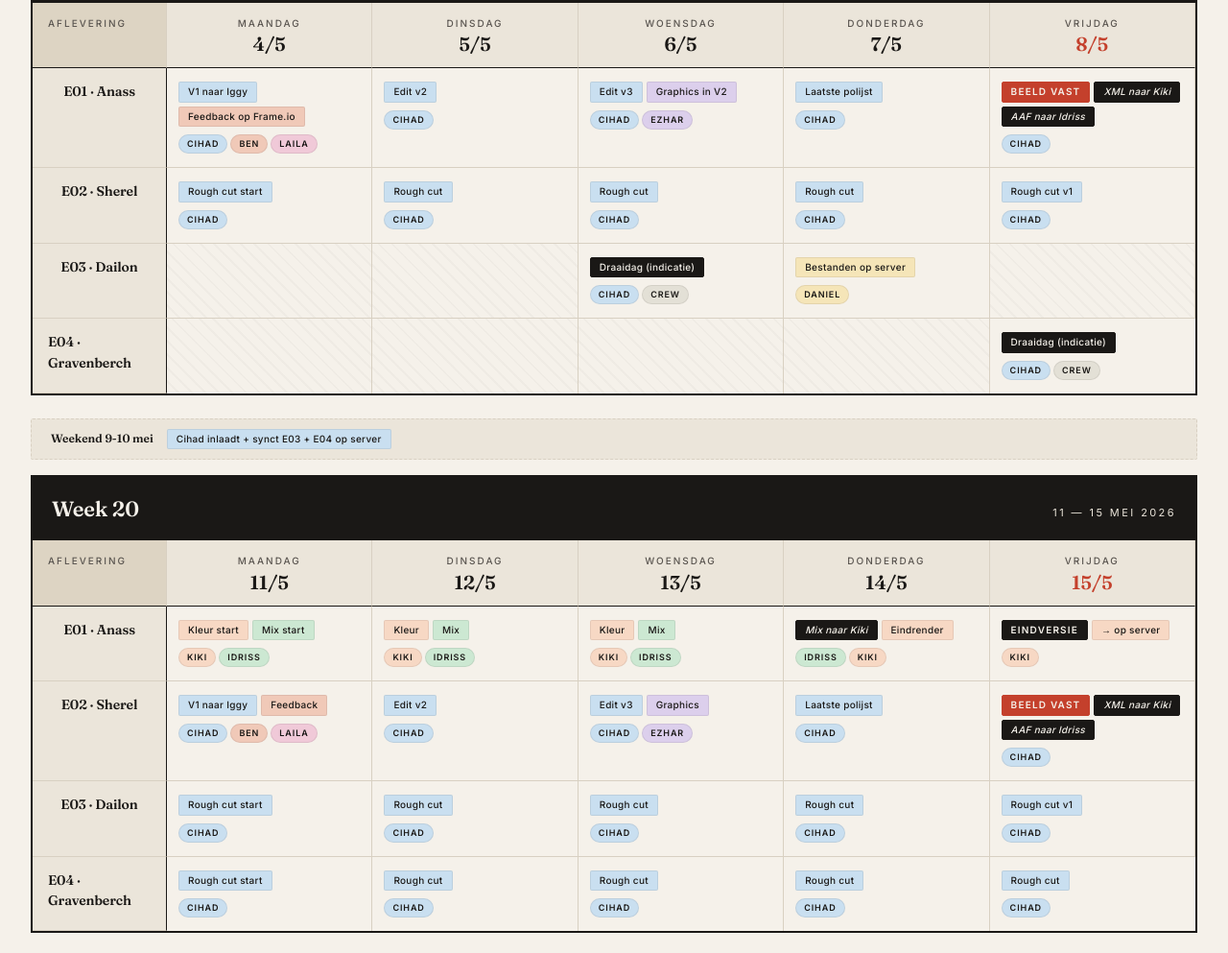
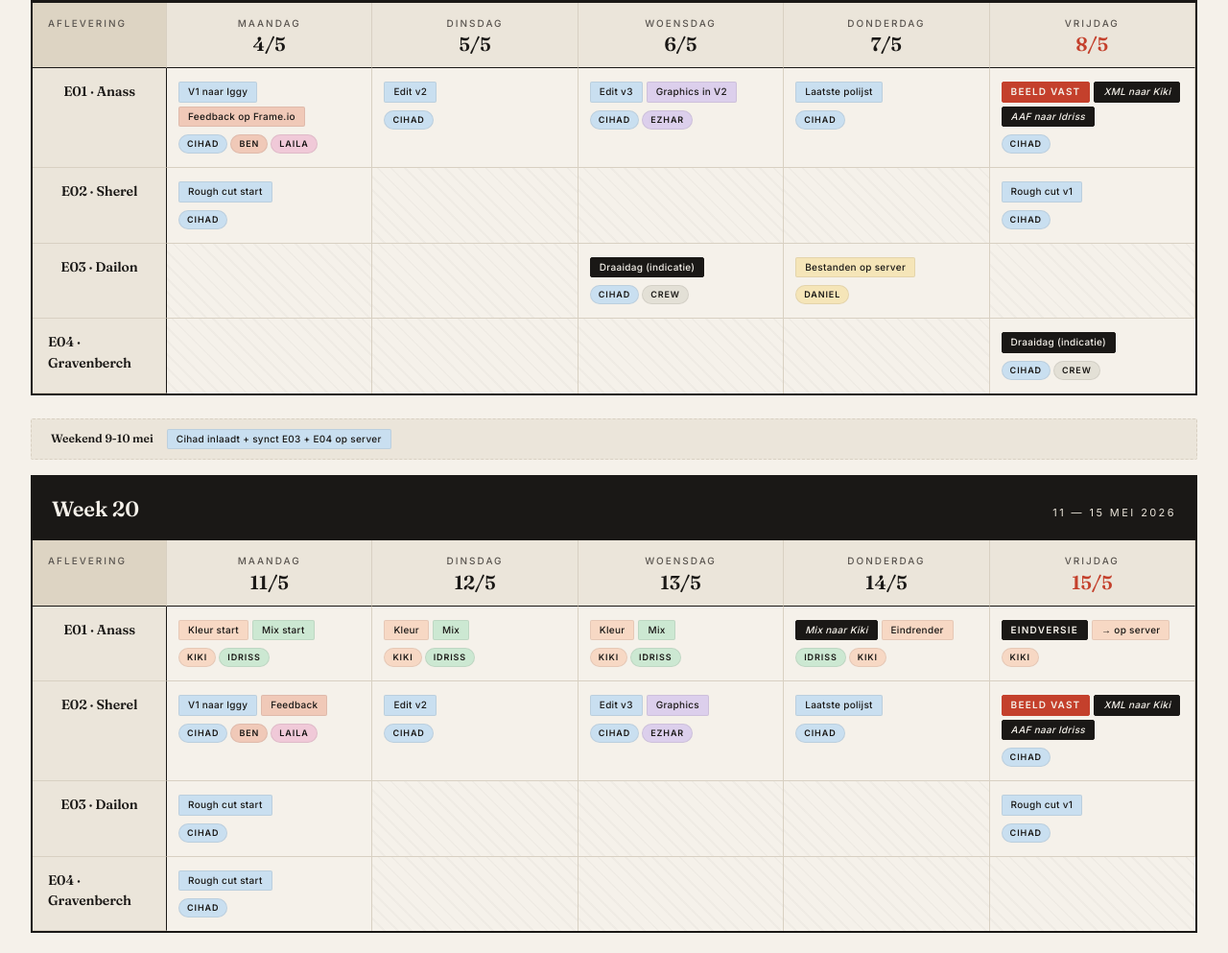
Before and after one commit to titusretro/hpv-postplanning, a plain HTML site: page index.html in a window 1280 px wide. Shown: the part 1199-2192 px from the top of the page at 96% size. Drawn offline with Linux system fonts and the light colour scheme.

Commit message:
update: 2026-04-25 15:49

```diff
--- a/index.html
+++ b/index.html
@@ -670,10 +670,7 @@
       <span class="wp-tag tone-cihad">Rough cut start</span>
       <div class="owner-row"><span class="owner tone-cihad">Cihad</span></div>
     </div>
-    <div class="lane-cell">
-      <span class="wp-tag tone-cihad">Rough cut</span>
-      <div class="owner-row"><span class="owner tone-cihad">Cihad</span></div>
-    </div>
+    <div class="lane-cell empty"></div>
 
     <div class="lane-cell lane-name">E02 · Sherel<span class="loc">Rotterdam</span></div>
     <div class="lane-cell empty"></div>
@@ -746,18 +743,9 @@
       <span class="wp-tag tone-cihad">Rough cut start</span>
       <div class="owner-row"><span class="owner tone-cihad">Cihad</span></div>
     </div>
-    <div class="lane-cell">
-      <span class="wp-tag tone-cihad">Rough cut</span>
-      <div class="owner-row"><span class="owner tone-cihad">Cihad</span></div>
-    </div>
-    <div class="lane-cell">
-      <span class="wp-tag tone-cihad">Rough cut</span>
-      <div class="owner-row"><span class="owner tone-cihad">Cihad</span></div>
-    </div>
-    <div class="lane-cell">
-      <span class="wp-tag tone-cihad">Rough cut</span>
-      <div class="owner-row"><span class="owner tone-cihad">Cihad</span></div>
-    </div>
+    <div class="lane-cell empty"></div>
+    <div class="lane-cell empty"></div>
+    <div class="lane-cell empty"></div>
     <div class="lane-cell">
       <span class="wp-tag tone-cihad">Rough cut v1</span>
       <div class="owner-row"><span class="owner tone-cihad">Cihad</span></div>
@@ -865,18 +853,9 @@
       <span class="wp-tag tone-cihad">Rough cut start</span>
       <div class="owner-row"><span class="owner tone-cihad">Cihad</span></div>
     </div>
-    <div class="lane-cell">
-      <span class="wp-tag tone-cihad">Rough cut</span>
-      <div class="owner-row"><span class="owner tone-cihad">Cihad</span></div>
-    </div>
-    <div class="lane-cell">
-      <span class="wp-tag tone-cihad">Rough cut</span>
-      <div class="owner-row"><span class="owner tone-cihad">Cihad</span></div>
-    </div>
-    <div class="lane-cell">
-      <span class="wp-tag tone-cihad">Rough cut</span>
-      <div class="owner-row"><span class="owner tone-cihad">Cihad</span></div>
-    </div>
+    <div class="lane-cell empty"></div>
+    <div class="lane-cell empty"></div>
+    <div class="lane-cell empty"></div>
     <div class="lane-cell">
       <span class="wp-tag tone-cihad">Rough cut v1</span>
       <div class="owner-row"><span class="owner tone-cihad">Cihad</span></div>
@@ -887,22 +866,10 @@
       <span class="wp-tag tone-cihad">Rough cut start</span>
       <div class="owner-row"><span class="owner tone-cihad">Cihad</span></div>
     </div>
-    <div class="lane-cell">
-      <span class="wp-tag tone-cihad">Rough cut</span>
-      <div class="owner-row"><span class="owner tone-cihad">Cihad</span></div>
-    </div>
-    <div class="lane-cell">
-      <span class="wp-tag tone-cihad">Rough cut</span>
-      <div class="owner-row"><span class="owner tone-cihad">Cihad</span></div>
-    </div>
-    <div class="lane-cell">
-      <span class="wp-tag tone-cihad">Rough cut</span>
-      <div class="owner-row"><span class="owner tone-cihad">Cihad</span></div>
-    </div>
-    <div class="lane-cell">
-      <span class="wp-tag tone-cihad">Rough cut</span>
-      <div class="owner-row"><span class="owner tone-cihad">Cihad</span></div>
-    </div>
+    <div class="lane-cell empty"></div>
+    <div class="lane-cell empty"></div>
+    <div class="lane-cell empty"></div>
+    <div class="lane-cell empty"></div>
   </div>
 </div>
 
@@ -983,10 +950,7 @@
     </div>
 
     <div class="lane-cell lane-name">E04 · Gravenberch</div>
-    <div class="lane-cell">
-      <span class="wp-tag tone-cihad">Rough cut</span>
-      <div class="owner-row"><span class="owner tone-cihad">Cihad</span></div>
-    </div>
+    <div class="lane-cell empty"></div>
     <div class="lane-cell">
       <span class="wp-tag tone-cihad">Rough cut v1</span>
       <div class="owner-row"><span class="owner tone-cihad">Cihad</span></div>
```
